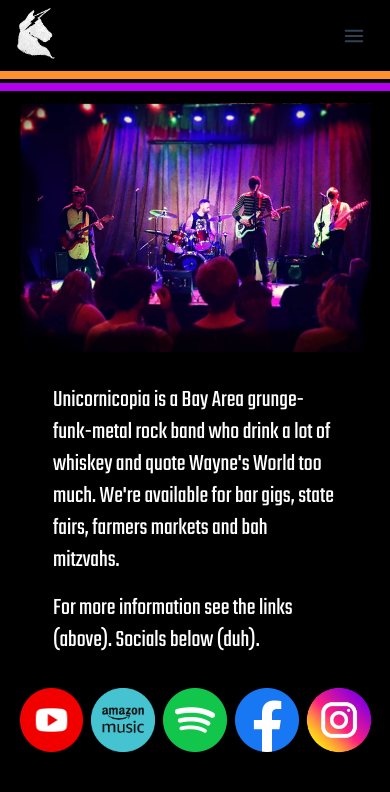
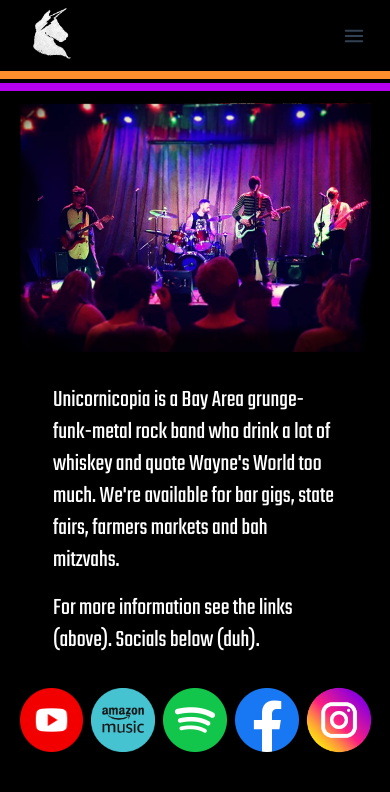
Before and after one commit to tls11/unicornicopia-rocks, a website: page public/index.html in a window 390 px wide. Drawn offline with nearby package versions, Linux system fonts and the light colour scheme.

Commit message:
increase mobile unicorn margin

```diff
--- a/public/index.html
+++ b/public/index.html
@@ -10,7 +10,7 @@
     <body class="bg-black font-teko text-white antialiased">
         <div class="flex flex-col items-center justify-center overflow-visible">
             <div class="sticky top-0 bg-black md:static">
-                <a href="/"><img class="-mb-2 ml-2 w-14 md:hidden lg:absolute lg:-top-8 lg:left-[420px] lg:mb-0 lg:ml-0 lg:inline-block lg:min-w-56" src="./images/corn/horseHeadLogo.png" alt="unicorn head logo" /></a>
+                <a href="/"><img class="-mb-2 ml-6 w-14 md:hidden lg:absolute lg:-top-8 lg:left-[420px] lg:mb-0 lg:ml-0 lg:inline-block lg:min-w-56" src="./images/corn/horseHeadLogo.png" alt="unicorn head logo" /></a>
                 <header x-data="{ mobileMenuIsOpen: false }" @click.away="mobileMenuIsOpen = false" class="w-full md:mt-7">
                     <!-- Desktop Menu -->
                     <nav class="hidden items-center font-alba text-4xl md:flex md:justify-around lg:justify-end lg:gap-10">
```
Also changed, not shown: public/output.css.
